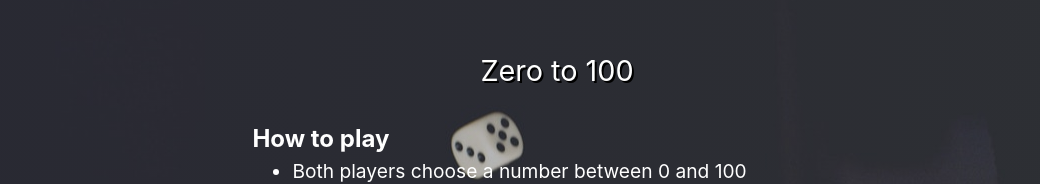
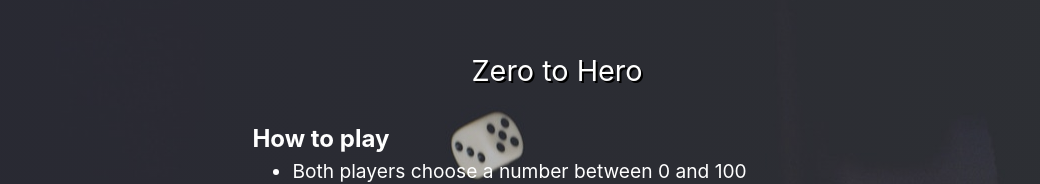
Before and after one commit to Wesssz/angular-zero-to-hundred, an Angular app: page / in a window 1280 px wide. Shown: the part 167-351 px from the top of the page, without its empty margins (83-1123 px from the left). Built offline with nearby package versions, Linux system fonts and the light colour scheme.

Commit message:
Changed title

```diff
--- a/src/app/app.component.html
+++ b/src/app/app.component.html
@@ -1,5 +1,5 @@
 <div class="container">
-  <div class="col mx-auto text-center app-title">Zero to 100</div>
+  <div class="col mx-auto text-center app-title">Zero to Hero</div>
   <div class="container">
     <div class="d-flex flex-column justify-content-center app-text-container">
       <div class="app-text-title">How to play</div>
--- a/src/index.html
+++ b/src/index.html
@@ -2,7 +2,7 @@
 <html lang="en">
   <head>
     <meta charset="utf-8" />
-    <title>Zero To A Hundred - The Game</title>
+    <title>Zero To Hero - The Game</title>
     <base href="/" />
     <meta name="viewport" content="width=device-width, initial-scale=1" />
     <link rel="icon" type="image/x-icon" href="favicon.ico" />
```
